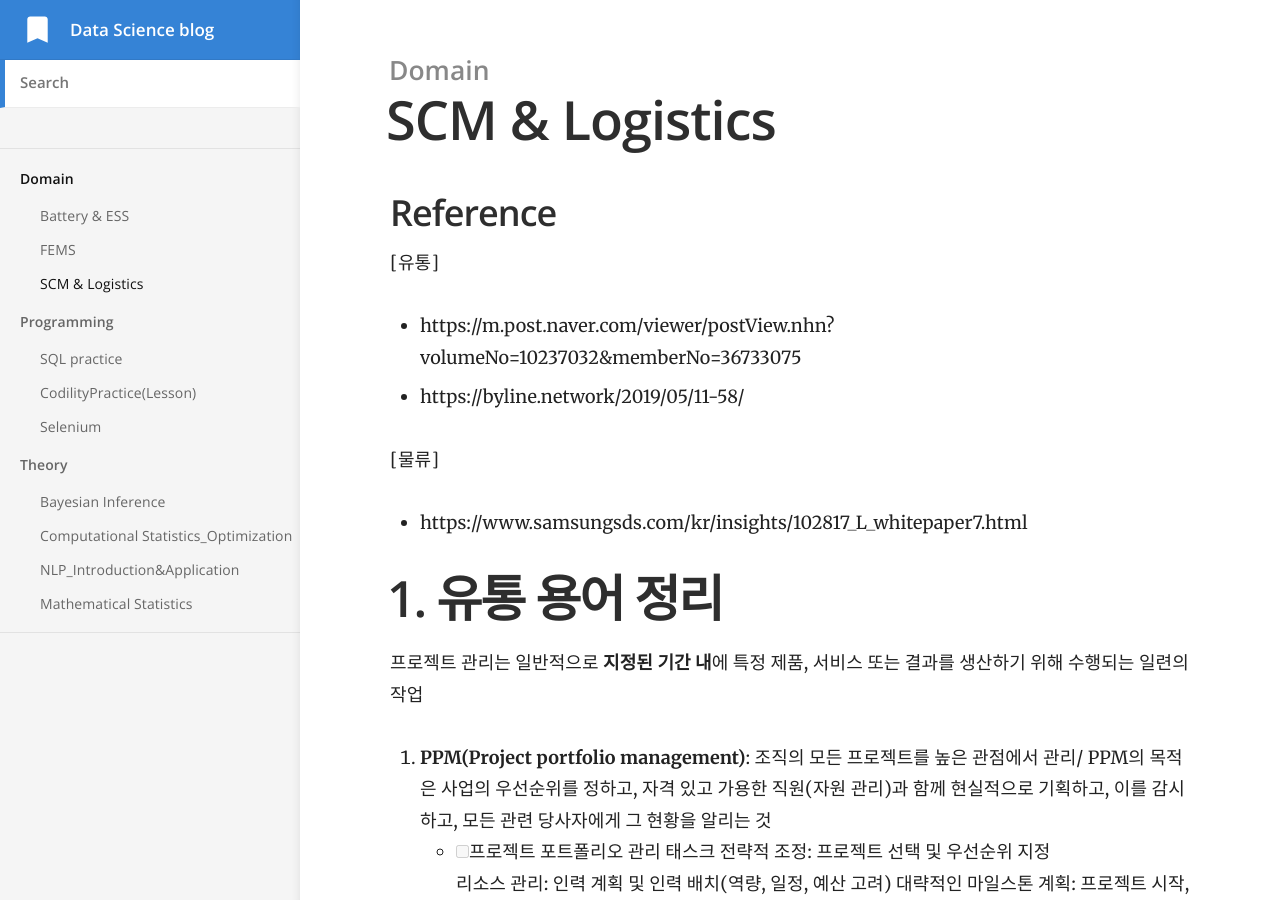
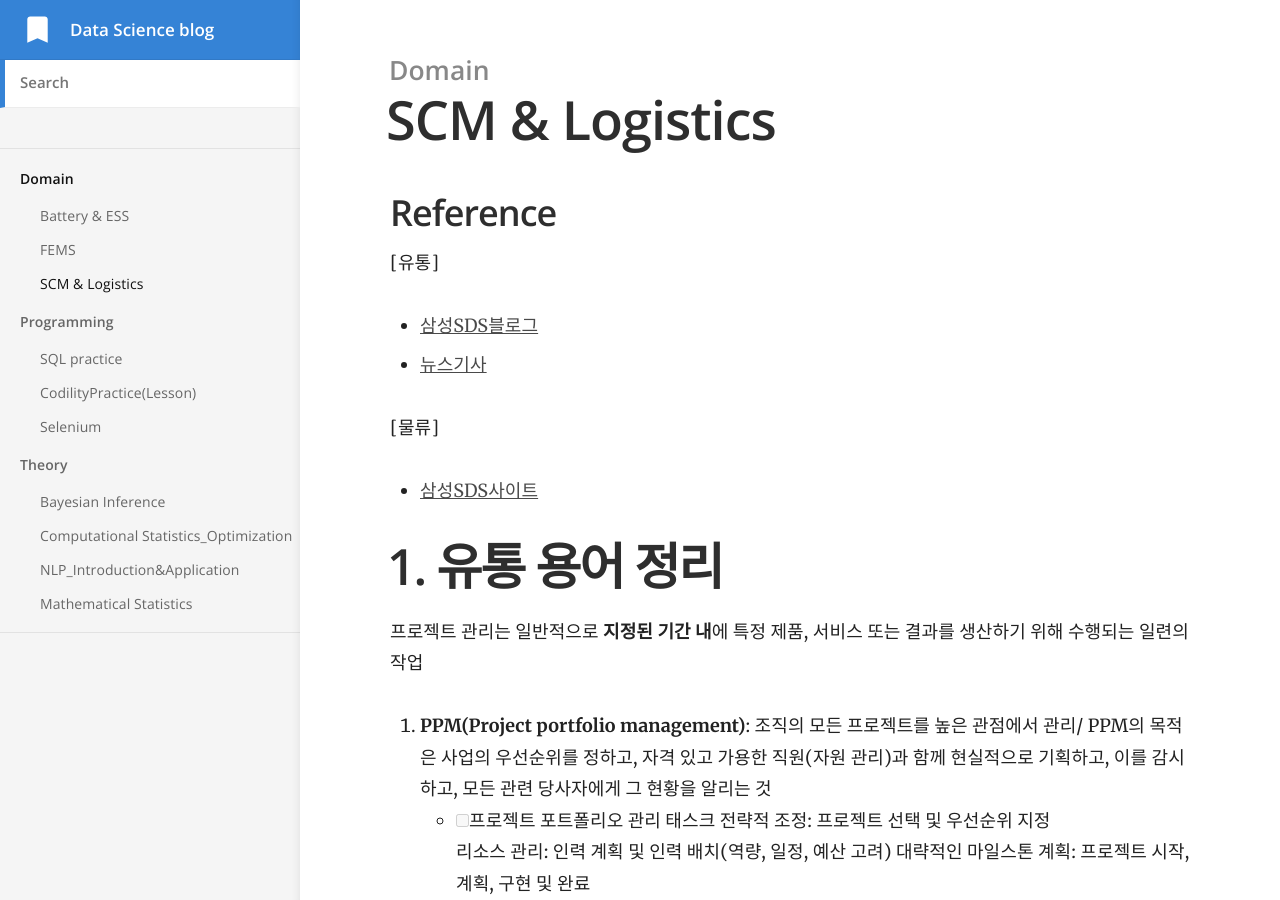
Before and after one commit to yrk3434/yrk3434.github.io, a Jekyll site: the page built from _docs/Domain/SCM & Logistics.md, in a window 1280 px wide and 900 px high. Built offline with Jekyll 4.4.1, drawn with Linux system fonts in a browser that asks for light colours.

Commit message:
Update SCM & Logistics.md

```diff
--- a/_docs/Domain/SCM & Logistics.md
+++ b/_docs/Domain/SCM & Logistics.md
@@ -12,11 +12,11 @@ toc_label: 목차
 
 ## Reference
 [유통]
-- https://m.post.naver.com/viewer/postView.nhn?volumeNo=10237032&memberNo=36733075
-- https://byline.network/2019/05/11-58/
+- [삼성SDS블로그](https://m.post.naver.com/viewer/postView.nhn?volumeNo=10237032&memberNo=36733075)
+- [뉴스기사](https://byline.network/2019/05/11-58/)
 
 [물류]
-- https://www.samsungsds.com/kr/insights/102817_L_whitepaper7.html
+- [삼성SDS사이트](https://www.samsungsds.com/kr/insights/102817_L_whitepaper7.html)
 
 
 # 1. 유통 용어 정리
```
